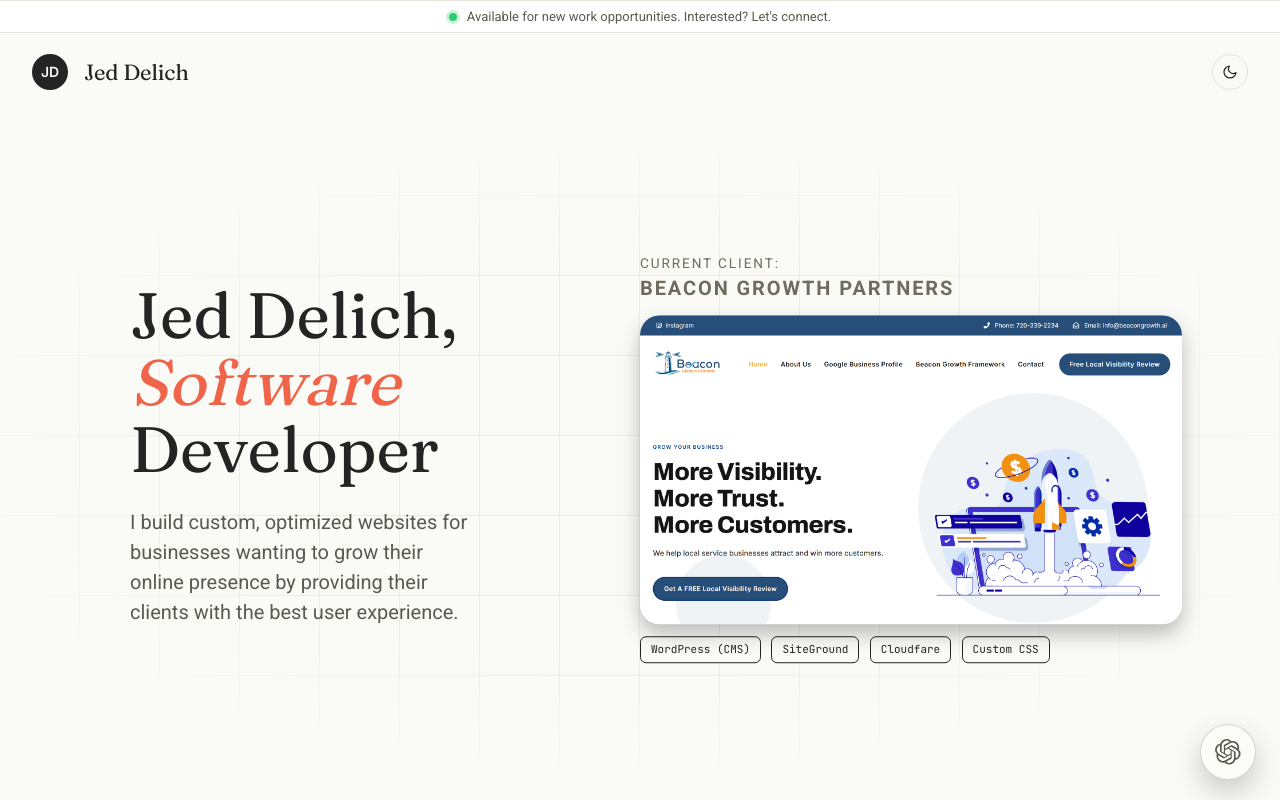
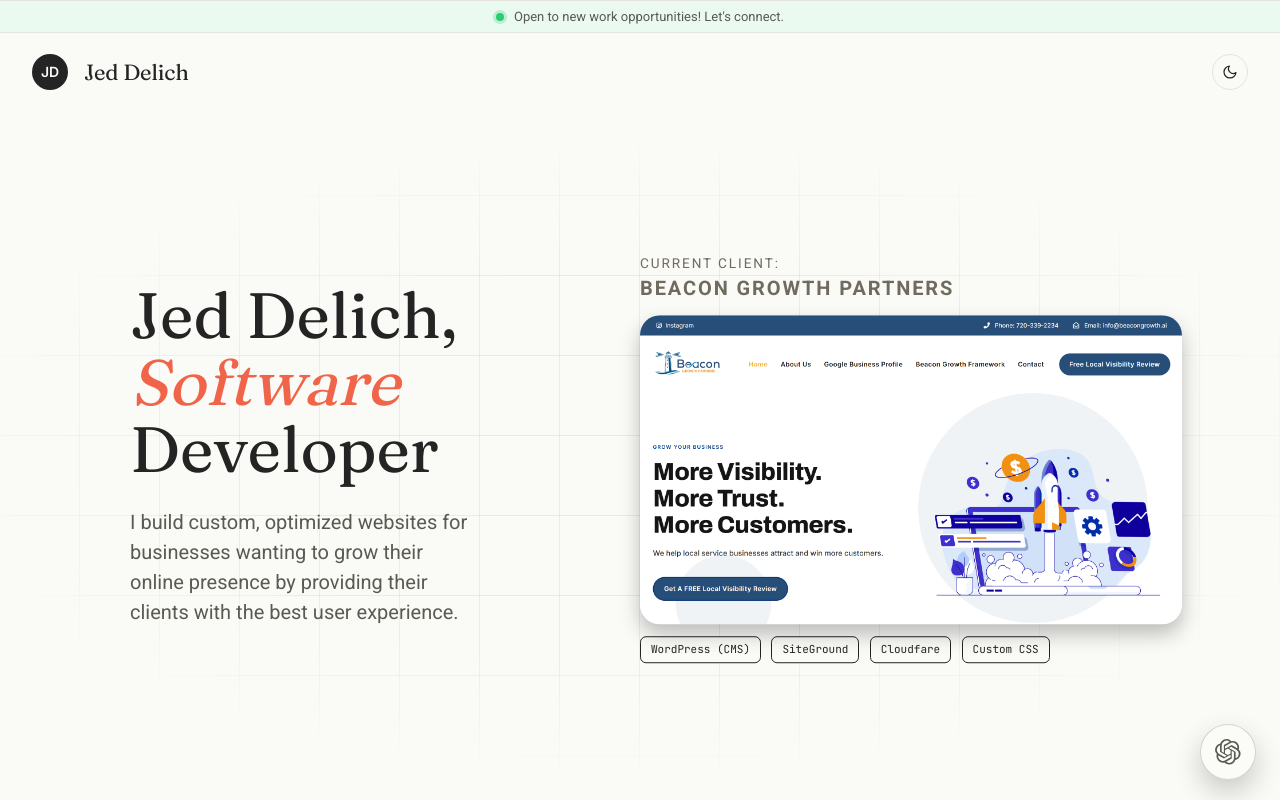
Before and after one commit to jeddelich/next-portfolio, a Next.js app: page / in a window 1280 px wide. Shown: the top 800 px of the page. Built offline with nearby package versions, Linux system fonts and the light colour scheme.

Commit message:
style: increase status bar emphasis

```diff
--- a/components/ui/StatusBar.module.css
+++ b/components/ui/StatusBar.module.css
@@ -18,7 +18,7 @@
   padding: 6px 14px 6px 10px;
   border: 1px solid #e6e4dc;
   border-radius: 100px;
-  background: #ffffff;
+  background: #eafaf1;
   margin: 1rem 0;
 }
 
--- a/components/ui/StatusBar.tsx
+++ b/components/ui/StatusBar.tsx
@@ -4,7 +4,7 @@ export default function StatusBar() {
   return (
     <a href="#contact" className={`${styles.heroStatusBar} ${styles.heroStatusBarFullWidth}`}>
       <span className={styles.heroStatusDot} aria-hidden="true"></span>
-      <span className={styles.heroStatusText}>Available for new work opportunities. Interested? Let's connect.</span>
+      <span className={styles.heroStatusText}>Open to new work opportunities! Let&apos;s connect.</span>
     </a>
   );
 }
```
